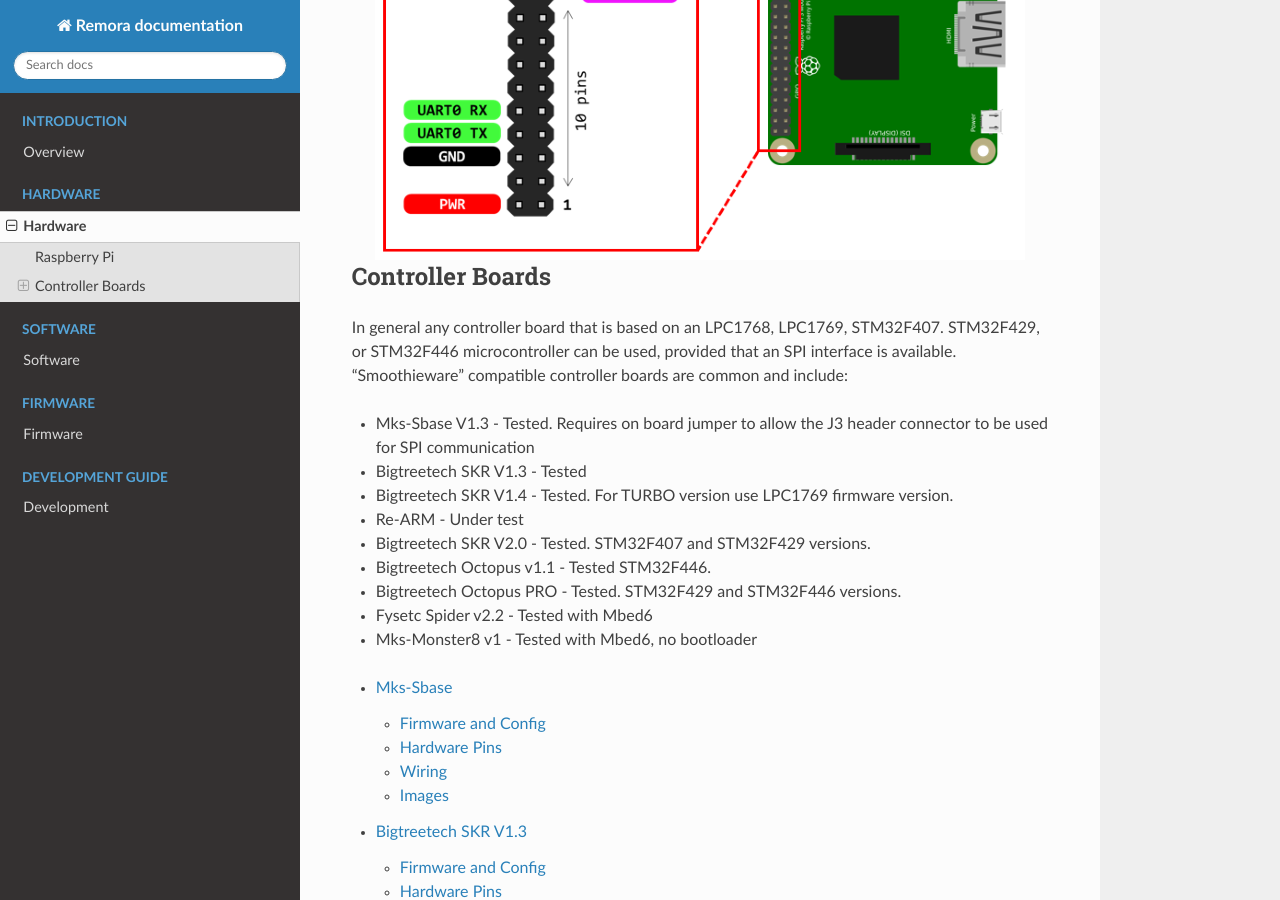
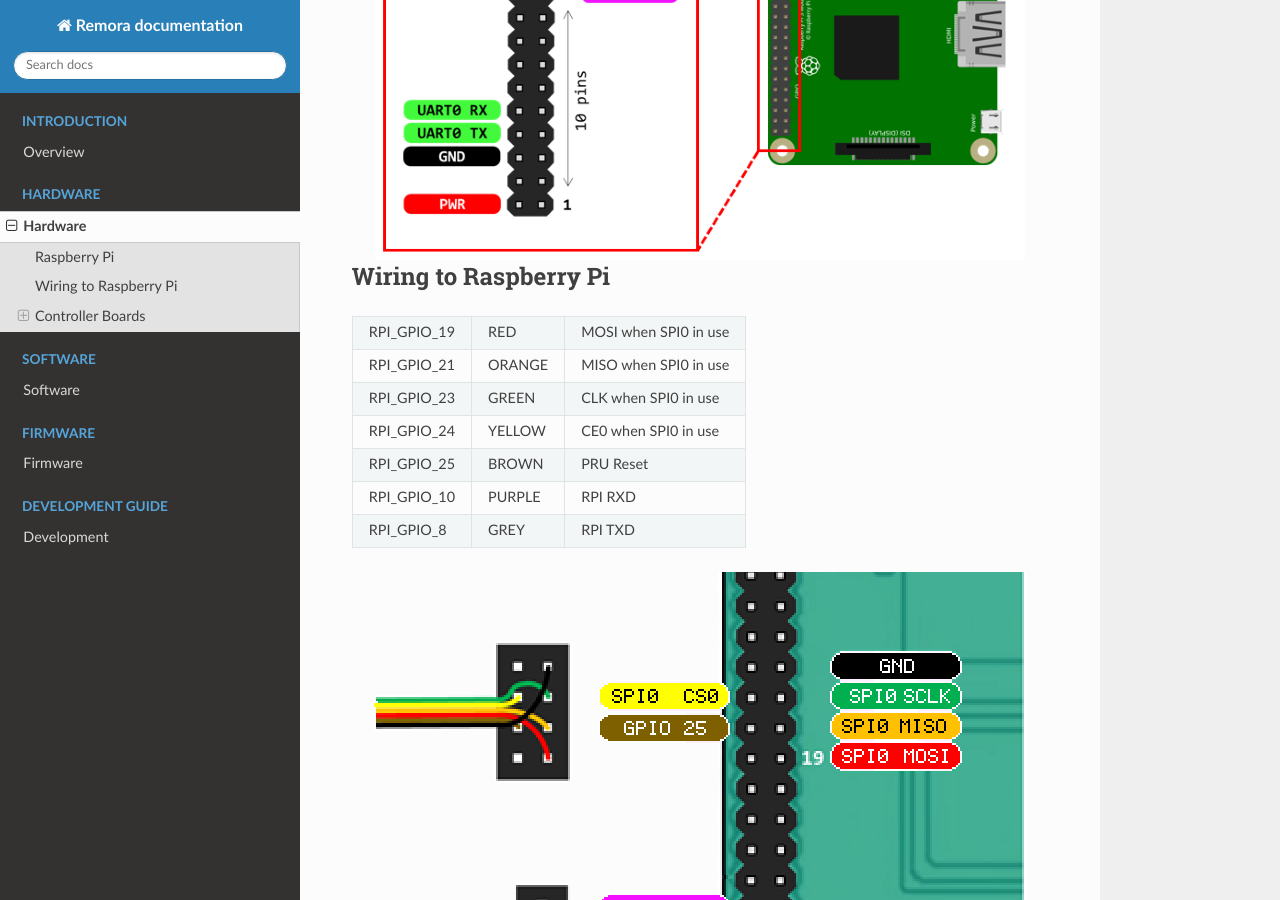
Before and after one commit to scottalford75/Remora-docs, a Sphinx documentation site: the page built from docs/source/hardware/hardware.rst, in a window 1280 px wide and 900 px high, scrolled down 571 px. Built offline with Sphinx 7.4.7 and the Read the Docs theme 2.0.0, drawn with Linux system fonts in a browser that asks for light colours.

Commit message:
update RPI wire DIAG

```diff
--- a/docs/source/hardware/hardware.rst
+++ b/docs/source/hardware/hardware.rst
@@ -8,6 +8,29 @@ As the hard realtime requirements are offloaded onto the controller board, Remor
 
 .. image:: ../_static/rpi-pinout.png
     :align: center
+
+Wiring to Raspberry Pi
+----------------------
++---------------+-----------+------------------------+
+| RPI_GPIO_19   | RED       | MOSI when SPI0 in use  |
++---------------+-----------+------------------------+
+| RPI_GPIO_21   | ORANGE    |  MISO when SPI0 in use |
++---------------+-----------+------------------------+
+| RPI_GPIO_23   | GREEN     | CLK when SPI0 in use   |
++---------------+-----------+------------------------+
+| RPI_GPIO_24   | YELLOW    |  CE0 when SPI0 in use  |
++---------------+-----------+------------------------+
+| RPI_GPIO_25   | BROWN     | PRU Reset              |
++---------------+-----------+------------------------+
+| RPI_GPIO_10   | PURPLE    | RPI RXD                |
++---------------+-----------+------------------------+
+| RPI_GPIO_8    | GREY      |RPI TXD                 |
++---------------+-----------+------------------------+
+
+
+.. image:: ../_static/rpi-wire-diag2b.png
+    :align: center
+
 
 
 Controller Boards
```
